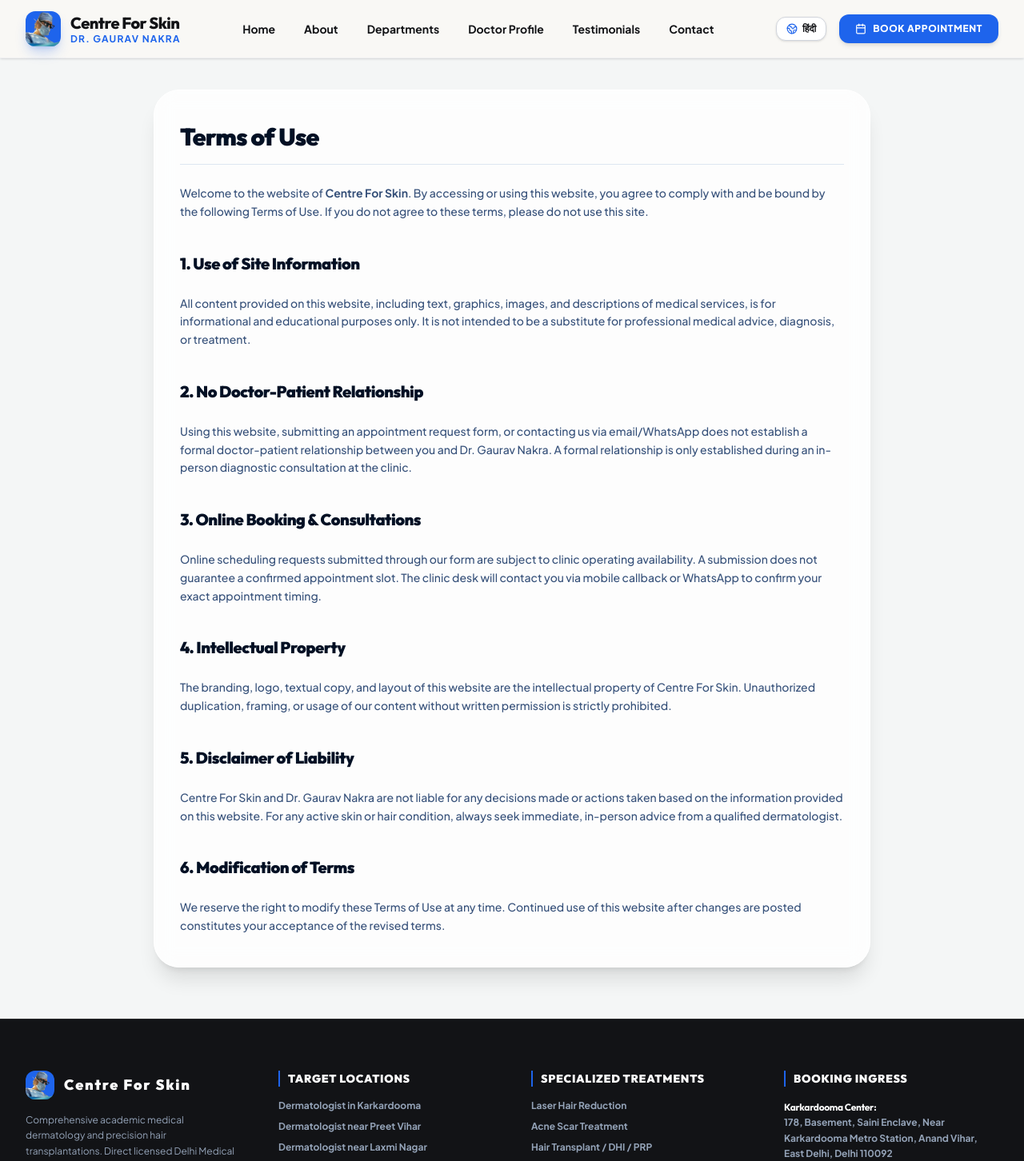
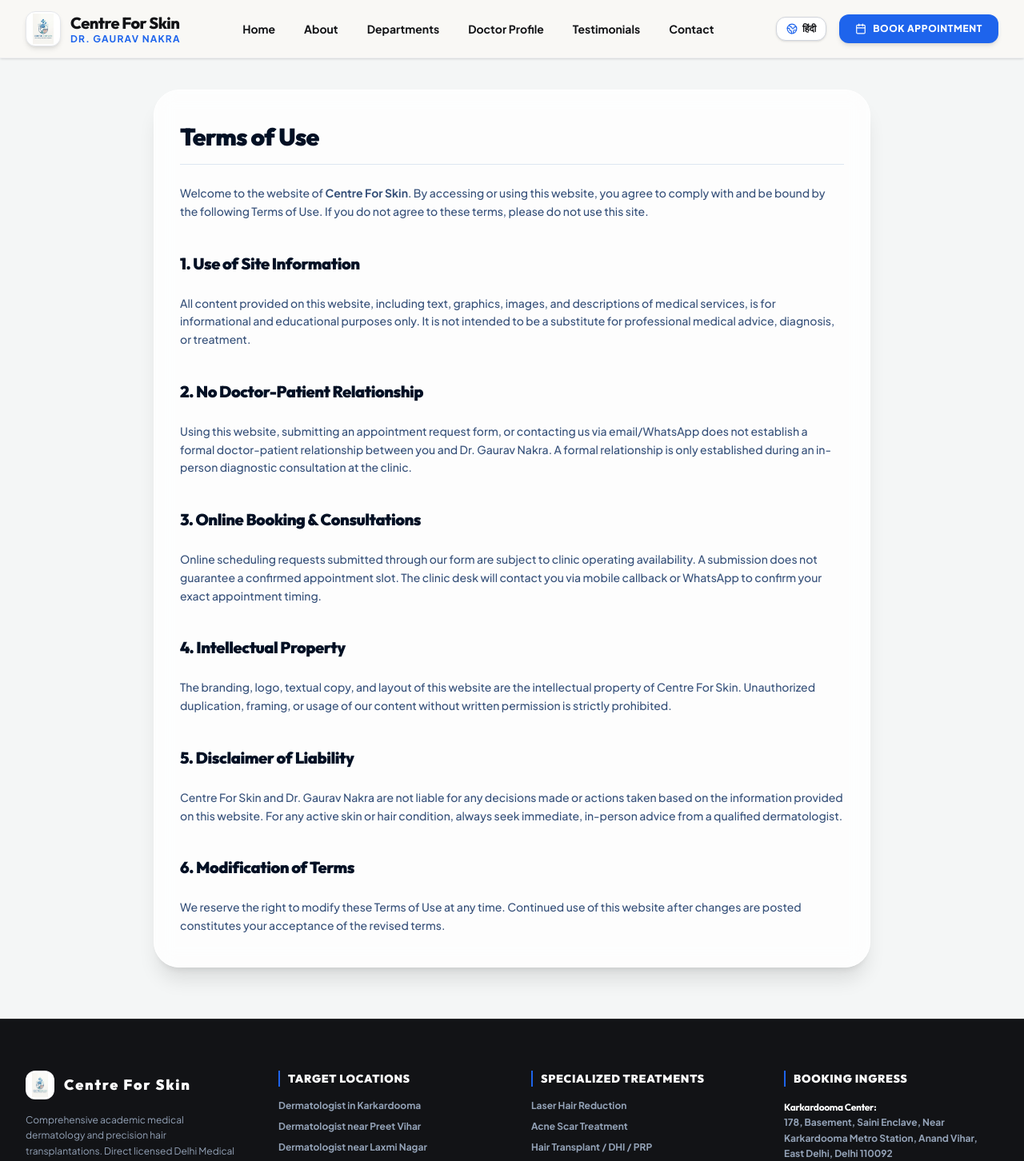
Before and after one commit to Anirudra2008/Democlinicweb, a Next.js app: page /terms-of-use in a window 1280 px wide. Shown: the top 1452 px of the page at 80% size. Built offline with nearby package versions, Linux system fonts and the light colour scheme.

Commit message:
Replace clinic favicon and logo with new high-res Centre For Skin medical emblem across Navbar, Footer and site metadata

```diff
--- a/components/Footer.tsx
+++ b/components/Footer.tsx
@@ -14,8 +14,8 @@
           {/* Logo and accreditation column */}
           <div className="flex flex-col gap-4">
             <div className="flex items-center gap-3 bg-transparent">
-              <div className="w-9 h-9 rounded-xl overflow-hidden bg-[#1E64EC] flex items-center justify-center">
-                <img src="/logo.png" alt="Centre For Skin Logo" className="w-full h-full object-cover" width={36} height={36} />
+              <div className="w-9 h-9 rounded-xl overflow-hidden bg-white p-0.5 border border-white/20 flex items-center justify-center">
+                <img src="/logo.png" alt="Centre For Skin Logo" className="w-full h-full object-contain" width={36} height={36} />
               </div>
               <div className="font-serif text-lg font-black tracking-widest text-white">
                 Centre For Skin
--- a/components/Navbar.tsx
+++ b/components/Navbar.tsx
@@ -42,8 +42,8 @@
           onMouseEnter={hoverEnter}
           onMouseLeave={hoverLeave}
         >
-          <div className="w-10 h-10 md:w-11 md:h-11 rounded-xl overflow-hidden bg-[#1E64EC] flex items-center justify-center shadow-lg shadow-[#1E64EC]/25 group-hover:scale-105 transition-transform duration-300">
-            <img src="/logo.png" alt="Centre For Skin Logo" className="w-full h-full object-cover" width={44} height={44} />
+          <div className="w-10 h-10 md:w-11 md:h-11 rounded-xl overflow-hidden bg-white p-0.5 border border-gray-200 flex items-center justify-center shadow-md group-hover:scale-105 transition-transform duration-300">
+            <img src="/logo.png" alt="Centre For Skin Logo" className="w-full h-full object-contain" width={44} height={44} />
           </div>
           <div>
             <div className="font-serif text-base md:text-xl font-extrabold text-[#121316] leading-tight flex items-center gap-1">
```
Also changed, not shown: app/icon.png, public/logo.png.
